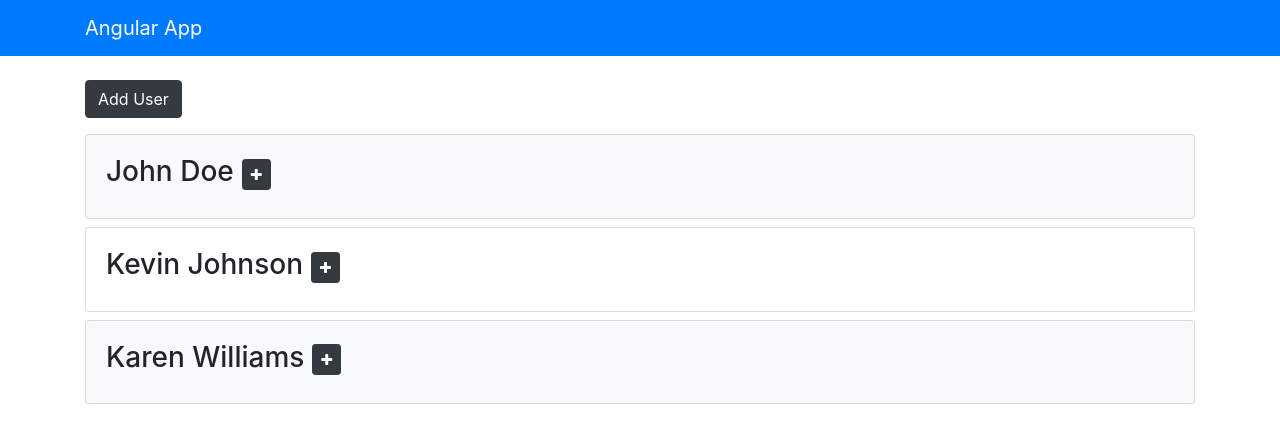
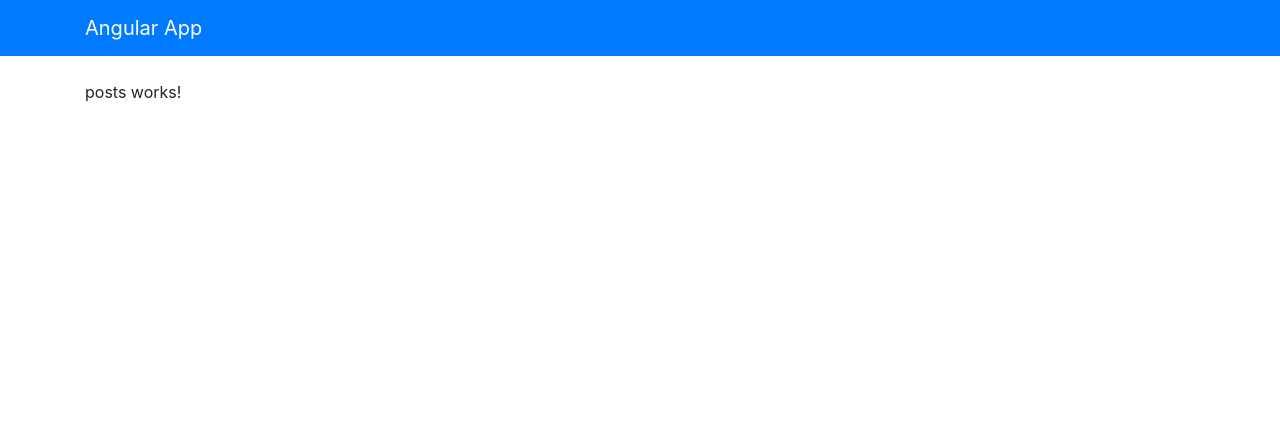
Before and after one commit to kpruehss/angularapp, an Angular app: page / in a window 1280 px wide. Shown: the top 442 px of the page. Built offline with nearby package versions, Linux system fonts and the light colour scheme.

Commit message:
Adding posts component and refactorred dataService to userService

```diff
--- a/src/app/app.component.html
+++ b/src/app/app.component.html
@@ -1,4 +1,4 @@
 <app-navbar></app-navbar>
 <div class="container">
-  <app-users></app-users>
+  <app-posts></app-posts>
 </div>
--- /dev/null
+++ b/src/app/components/posts/posts.component.html
@@ -0,0 +1,3 @@
+<p>
+  posts works!
+</p>
--- /dev/null
+++ b/src/app/components/posts/posts.component.ts
@@ -0,0 +1,15 @@
+import { Component, OnInit } from '@angular/core';
+
+@Component({
+  selector: 'app-posts',
+  templateUrl: './posts.component.html',
+  styleUrls: ['./posts.component.css']
+})
+export class PostsComponent implements OnInit {
+
+  constructor() { }
+
+  ngOnInit() {
+  }
+
+}
--- a/src/app/components/users/users.component.ts
+++ b/src/app/components/users/users.component.ts
@@ -1,6 +1,6 @@
 import { Component, OnInit, ViewChild } from '@angular/core';
 import { User } from '../../models/User';
-import { DataService } from '../../services/data.service';
+import { UserService } from '../../services/user.service';
 
 @Component({
   selector: 'app-users',
@@ -20,14 +20,14 @@ export class UsersComponent implements OnInit {
   form: any;
   data: any;
 
-  constructor(private dataService: DataService) {}
+  constructor(private userService: UserService) {}
 
   ngOnInit() {
-    this.dataService.getData().subscribe(data => {
+    this.userService.getData().subscribe(data => {
       console.log(data);
     });
 
-    this.dataService.getUsers().subscribe(users => {
+    this.userService.getUsers().subscribe(users => {
       this.users = users;
       this.loaded = true;
     });
@@ -41,7 +41,7 @@ export class UsersComponent implements OnInit {
       value.registered = new Date();
       value.hide = true;
 
-      this.dataService.addUser(value);
+      this.userService.addUser(value);
 
       this.form.reset();
     }
--- a/src/app/services/data.service.ts
+++ b/src/app/services/user.service.ts
@@ -5,7 +5,7 @@ import { Observable, of } from 'rxjs';
 @Injectable({
   providedIn: 'root',
 })
-export class DataService {
+export class UserService {
   users: User[];
   data: Observable<any>;
 
```
Also changed, not shown: src/app/app.module.ts (+8 -1 lines), src/app/services/post.service.ts (added, +8 -0 lines), src/app/components/posts/posts.component.css (added).
